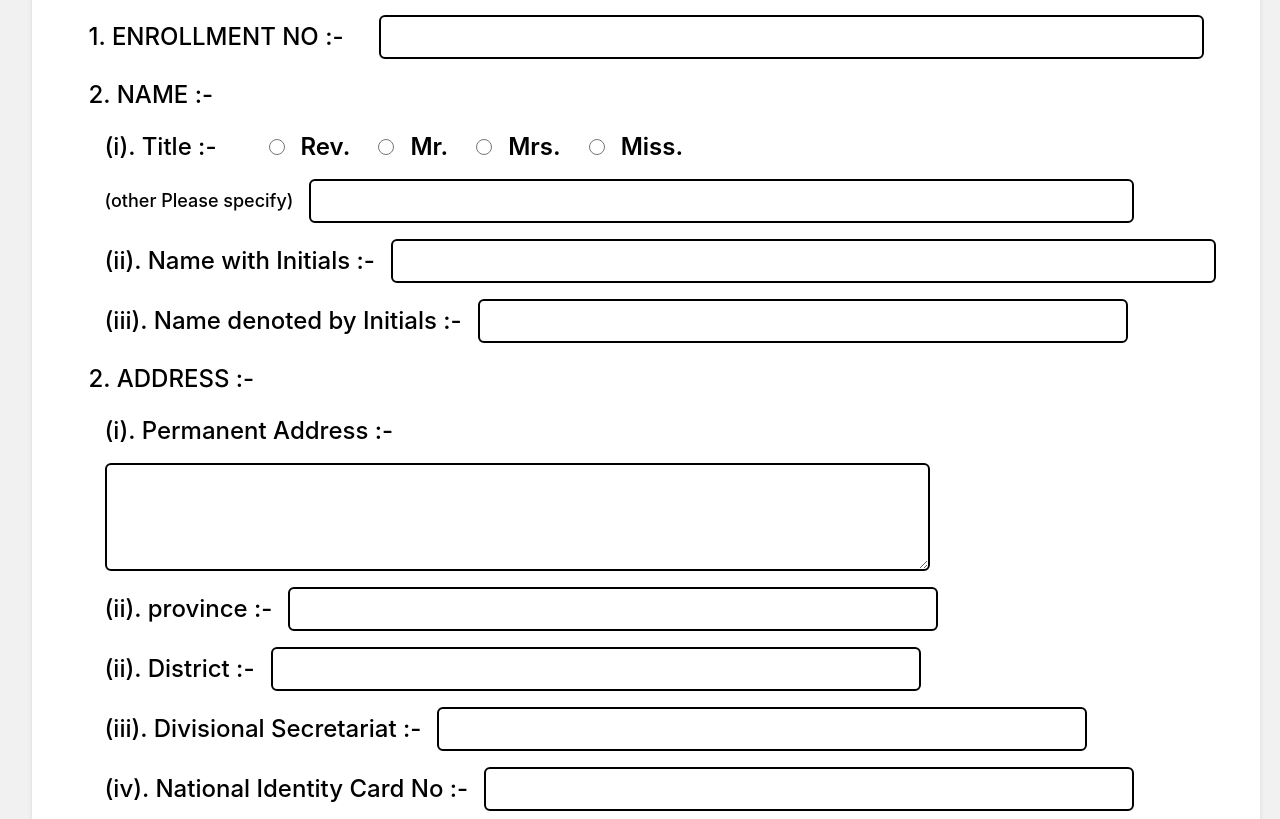
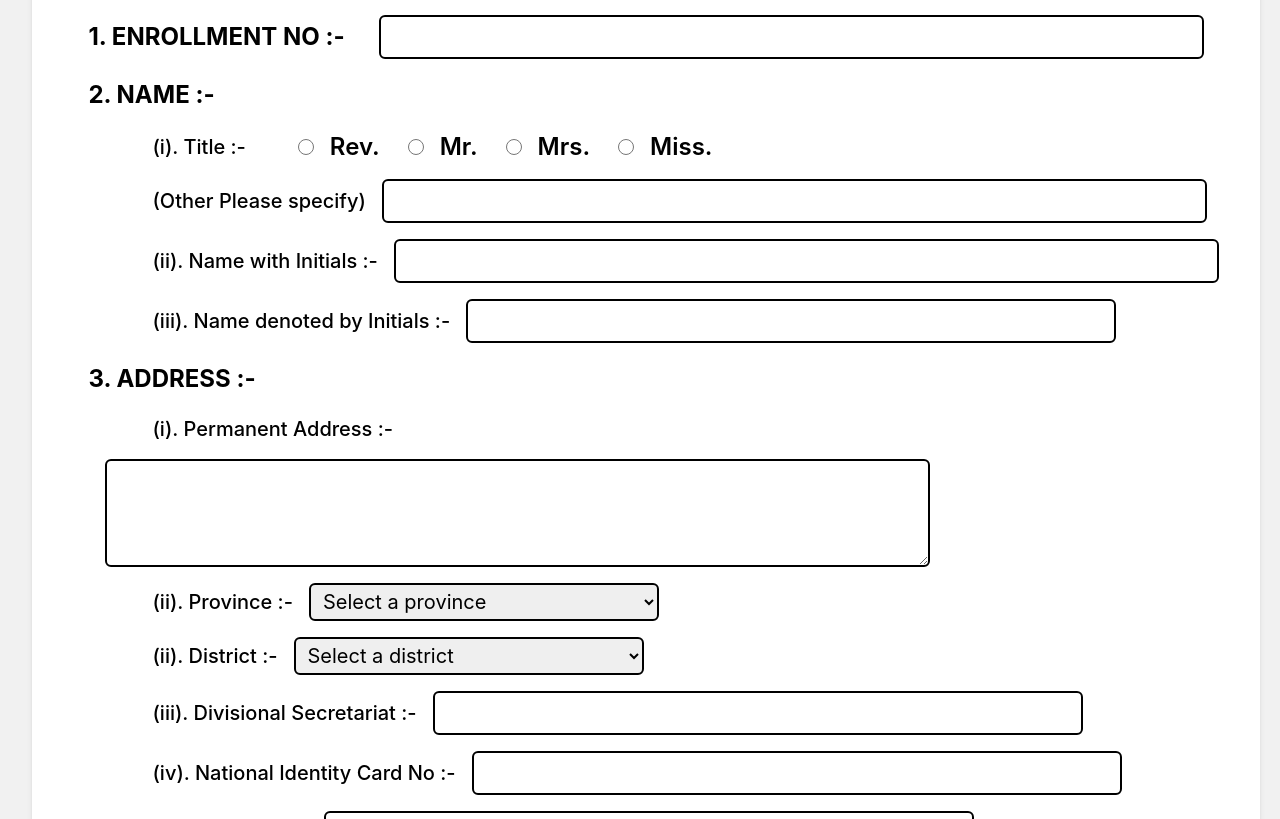
Before and after one commit to MohamadNazik/uov-student-registration-and-renewal-system, a React (Vite) app in the folder student-frontend/: page /a1-from-part-1 in a window 1280 px wide. Shown: the part 280-1099 px from the top of the page. Built offline with nearby package versions, Linux system fonts and the light colour scheme.

Commit message:
changes made on A1Form_Part01.jsx

```diff
--- a/student-frontend/src/pages/RegistrationProcess/A1Form_Part01.jsx
+++ b/student-frontend/src/pages/RegistrationProcess/A1Form_Part01.jsx
@@ -14,13 +14,51 @@ function A1Form_Part01() {
     updateFormData(name, value);
   };
 
-  console.log(formData);
+  // console.log(formData);
+  const provinces = [
+    "Central Province",
+    "Eastern Province",
+    "North Central Province",
+    "Northern Province",
+    "North Western Province",
+    "Sabaragamuwa Province",
+    "Southern Province",
+    "Uva Province",
+    "Western Province",
+  ];
+  const districts = [
+    "Ampara",
+    "Anuradhapura",
+    "Badulla",
+    "Batticaloa",
+    "Colombo",
+    "Galle",
+    "Gampaha",
+    "Hambantota",
+    "Jaffna",
+    "Kalutara",
+    "Kandy",
+    "Kegalle",
+    "Kilinochchi",
+    "Kurunegala",
+    "Mannar",
+    "Matale",
+    "Matara",
+    "Monaragala",
+    "Mullaitivu",
+    "Nuwara Eliya",
+    "Polonnaruwa",
+    "Puttalam",
+    "Ratnapura",
+    "Trincomalee",
+    "Vavuniya",
+  ];
 
   return (
     <>
       <div className="bg-white md:block sm:flex m-2 sm:m-5 xl:ml-8 p-2 sm:p-7 xl:p-10 shadow-md rounded-lg  justify-center">
-        <div className=" flex text-left items-center  h-screenitems-center text-sm md:text-lg border border-black rounded-sm focus:outline-1 xl:ml-20 focus:outline-black  px-2 py-1 w-[200px] h-[25px] md:w-[300px] mb-4 sm:mb-6 justify-center">
-          A1 - Enrollment Form
+        <div className=" flex text-left items-center  h-screenitems-center text-sm md:text-lg border border-black rounded-sm focus:outline-1 xl:ml-20 focus:outline-black  px-2 py-1 w-[200px] h-[25px] md:w-[300px] mb-4 sm:mb-6 justify-center font-bold">
+          A<sub>1</sub> &nbsp;- Enrollment Form
         </div>
         <header className="mb-4 sm:flex block justify-between sm:mb-10">
           <img
@@ -67,7 +105,7 @@ function A1Form_Part01() {
         <form className="flex flex-col items-center gap-5">
           {/* Enrollment Number */}
           <div className="flex flex-wrap gap-2 justify-between items-center w-[255px] sm:w-[673px] xl:w-[1115px]">
-            <label className="text-sm sm:text-lg xl:text-2xl font-medium uppercase">
+            <label className="text-lg sm:text-xl xl:text-2xl font-bold uppercase">
               1. Enrollment No :-
             </label>
             <input
@@ -82,14 +120,14 @@ function A1Form_Part01() {
           {/* Name */}
 
           <div className="flex flex-wrap gap-2 justify-between items-center w-[255px] sm:w-[673px] xl:w-[1115px]">
-            <label className="text-sm sm:text-lg xl:text-2xl font-medium uppercase">
+            <label className="text-lg sm:text-xl xl:text-2xl font-bold uppercase">
               2. Name :-
             </label>
           </div>
 
           <div className="flex flex-col gap-2 sm:gap-4 ml-8">
             <div className="flex flex-wrap gap-2 xl:gap-4 items-center w-[255px] sm:w-[673px] xl:w-[1115px]">
-              <label className="text-sm sm:text-lg xl:text-2xl font-medium">
+              <label className="text-sm sm:text-lg xl:text-xl font-medium ml-12">
                 (i). Title :-
               </label>
               <div className="flex gap-2 sm:gap-7 ml-9">
@@ -140,8 +178,8 @@ function A1Form_Part01() {
               </div>
             </div>
             <div className="flex flex-wrap gap-2 xl:gap-4 items-center w-[288px] sm:w-[673px] xl:w-[1115px]">
-              <label className="text-sm sm:text-sm xl:text-lg font-medium">
-                (other Please specify)
+              <label className="text-sm sm:text-lg xl:text-xl font-medium ml-12">
+                (Other Please specify)
               </label>
               <input
                 type="text"
@@ -150,7 +188,7 @@ function A1Form_Part01() {
               />
             </div>
             <div className="flex flex-wrap gap-2 xl:gap-4 items-center w-[288px] sm:w-[673px] xl:w-[1115px]">
-              <label className="text-sm sm:text-lg xl:text-2xl font-medium">
+              <label className="text-sm sm:text-lg xl:text-xl font-medium ml-12">
                 (ii). Name with Initials :-
               </label>
               <input
@@ -160,7 +198,7 @@ function A1Form_Part01() {
               />
             </div>
             <div className="flex flex-wrap gap-2 xl:gap-4 items-center w-[255px] sm:w-[673px] xl:w-[1115px]">
-              <label className="text-sm sm:text-lg xl:text-2xl font-medium">
+              <label className="text-sm sm:text-lg xl:text-xl font-medium ml-12">
                 (iii). Name denoted by Initials :-
               </label>
               <input
@@ -172,14 +210,14 @@ function A1Form_Part01() {
           </div>
           {/* Address */}
           <div className="flex flex-wrap gap-2 justify-between items-center w-[255px] sm:w-[673px] xl:w-[1115px]">
-            <label className="text-sm sm:text-lg xl:text-2xl font-medium uppercase">
-              2. Address :-
+            <label className="text-lg sm:text-xl xl:text-2xl font-bold uppercase">
+              3. Address :-
             </label>
           </div>
 
           <div className="flex flex-col gap-2 sm:gap-4 ml-8">
             <div className="flex flex-wrap gap-2 xl:gap-4 items-center w-[288px] sm:w-[673px] xl:w-[1115px]">
-              <label className="text-sm sm:text-lg xl:text-2xl font-medium">
+              <label className="text-sm sm:text-lg xl:text-xl font-medium ml-12">
                 (i). Permanent Address :-
               </label>
               <textarea
@@ -190,27 +228,43 @@ function A1Form_Part01() {
               />
             </div>
             <div className="flex flex-wrap gap-2 xl:gap-4 items-center w-[255px] sm:w-[673px] xl:w-[1115px]">
-              <label className="text-sm sm:text-lg xl:text-2xl font-medium">
-                (ii). province :-
+              <label className="text-sm sm:text-lg xl:text-xl font-medium ml-12">
+                (ii). Province :-
               </label>
-              <input
+              {/* <input
                 type="text"
                 name="province"
                 className="border-2 border-black rounded-md focus:outline-1 focus:outline-black px-2 w-[220px] sm:w-[420px] xl:w-[650px] text-sm sm:text-lg xl:text-2xl py-1"
-              />
+              /> */}
+              <select className="border-2 border-black rounded-md focus:outline-1 focus:outline-black px-2 w-[220px] sm:w-[220px] xl:w-[350px] text-sm sm:text-md xl:text-xl py-1">
+                <option value="">Select a province</option>
+                {provinces.map((province, index) => (
+                  <option key={index} value={province}>
+                    {province}
+                  </option>
+                ))}
+              </select>
             </div>
             <div className="flex flex-wrap gap-2 xl:gap-4 items-center w-[255px] sm:w-[673px] xl:w-[1115px]">
-              <label className="text-sm sm:text-lg xl:text-2xl font-medium">
+              <label className="text-sm sm:text-lg xl:text-xl font-medium ml-12">
                 (ii). District :-
               </label>
-              <input
+              {/* <input
                 type="text"
                 name="district"
                 className="border-2 border-black rounded-md focus:outline-1 focus:outline-black px-2 w-[220px] sm:w-[420px] xl:w-[650px] text-sm sm:text-lg xl:text-2xl py-1"
-              />
+              /> */}
+              <select className="border-2 border-black rounded-md focus:outline-1 focus:outline-black px-2 w-[220px] sm:w-[220px] xl:w-[350px] text-sm sm:text-md xl:text-xl py-1">
+                <option value="">Select a district</option>
+                {districts.map((district, index) => (
+                  <option key={index} value={district}>
+                    {district}
+                  </option>
+                ))}
+              </select>
             </div>
             <div className="flex flex-wrap gap-2 xl:gap-4 items-center w-[255px] sm:w-[673px] xl:w-[1115px]">
-              <label className="text-sm sm:text-lg xl:text-2xl font-medium">
+              <label className="text-sm sm:text-lg xl:text-xl font-medium ml-12">
                 (iii). Divisional Secretariat :-
               </label>
               <input
@@ -220,7 +274,7 @@ function A1Form_Part01() {
               />
             </div>
             <div className="flex flex-wrap gap-2 xl:gap-4 items-center w-[255px] sm:w-[673px] xl:w-[1115px]">
-              <label className="text-sm sm:text-lg xl:text-2xl font-medium">
+              <label className="text-sm sm:text-lg xl:text-xl font-medium ml-12">
                 (iv). National Identity Card No :-
               </label>
               <input
@@ -230,7 +284,7 @@ function A1Form_Part01() {
               />
             </div>
             <div className="flex flex-wrap gap-2 xl:gap-4 items-center w-[255px] sm:w-[673px] xl:w-[1115px]">
-              <label className="text-sm sm:text-lg xl:text-2xl font-medium">
+              <label className="text-sm sm:text-lg xl:text-xl font-medium ml-12">
                 (v). Mobile No :-
               </label>
               <input
@@ -240,12 +294,12 @@ function A1Form_Part01() {
               />
             </div>
             <div className="flex flex-wrap gap-2 xl:gap-4 items-center w-[255px] sm:w-[673px] xl:w-[1115px]">
-              <label className="text-sm sm:text-lg xl:text-2xl font-medium">
+              <label className="text-sm sm:text-lg xl:text-xl font-medium ml-12">
                 (vi). Email Address :-
               </label>
               <input
                 type="text"
-                name="adddress"
+                name="email"
                 className="border-2 border-black rounded-md focus:outline-1 focus:outline-black px-2 w-[220px] sm:w-[420px] xl:w-[650px] text-sm sm:text-lg xl:text-2xl py-1"
               />
             </div>
```
